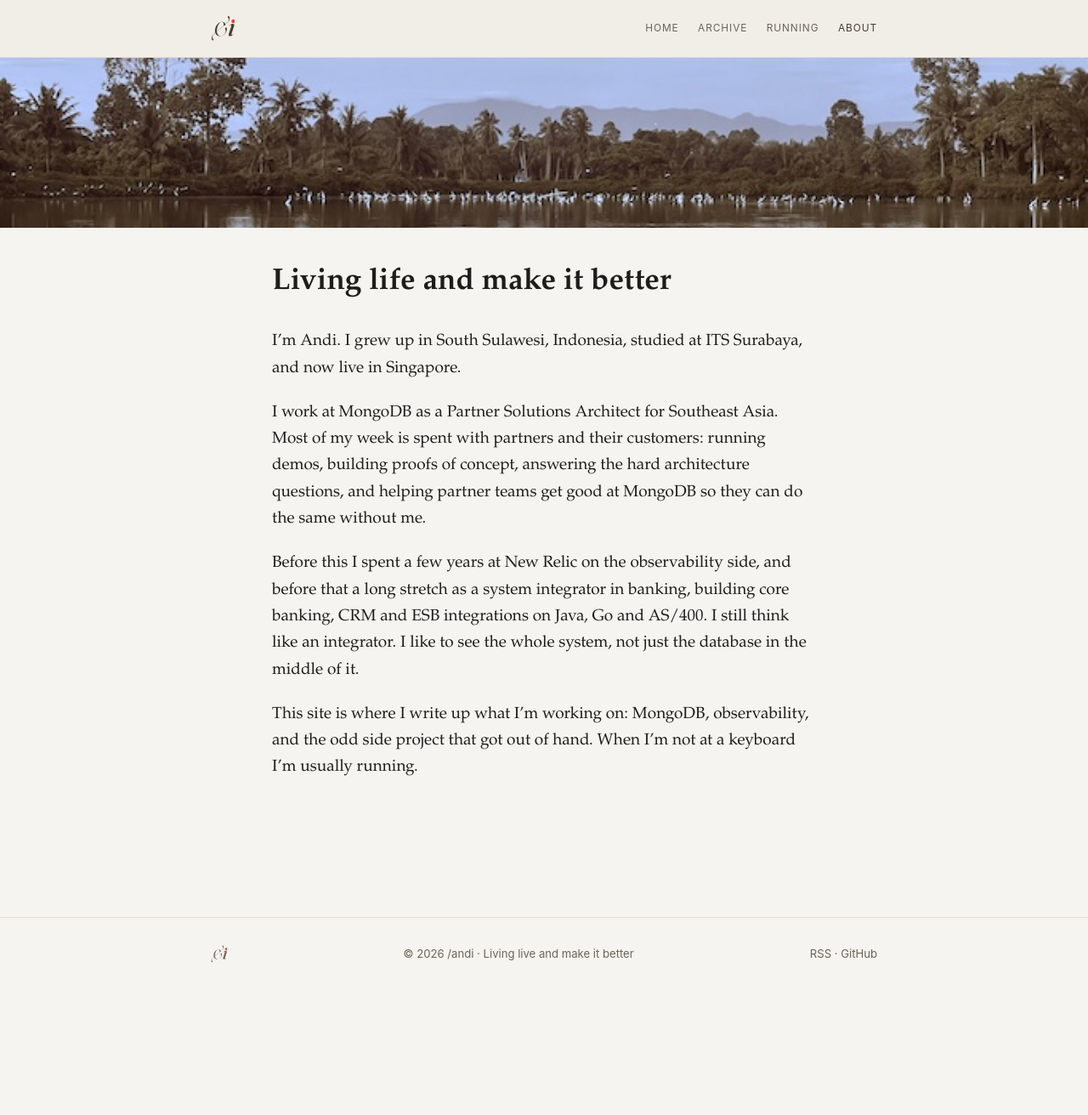
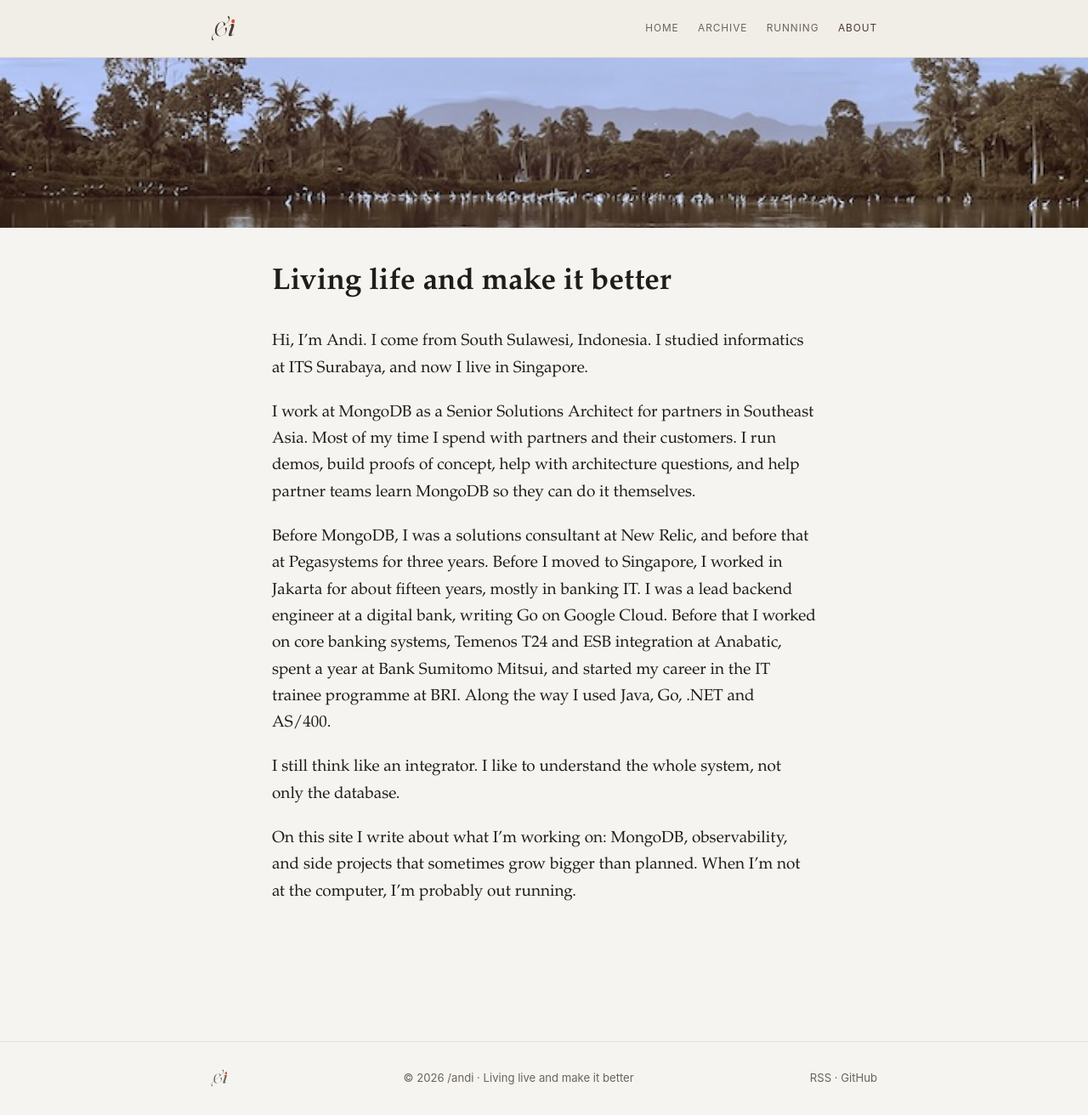
Before and after one commit to andibaso/andibaso.github.io, a Jekyll site: the page built from _pages/about.md, in a window 1280 px wide. Shown: the whole page at 85% size. Built offline with Jekyll 4.4.1, drawn with Linux system fonts in a browser that asks for light colours; comment, search, counter and statistics services are not loaded; before the commit the page ends 1165 px from its top, so only the background shows below that.

Commit message:
About: rewrite from LinkedIn history
Co-Authored-By: Claude Fable 5.1 <noreply@anthropic.com>
Claude-Session: https://claude.ai/code/session_01CyMWw3CEVKdgGCPirYaHVX

```diff
--- a/_pages/about.md
+++ b/_pages/about.md
@@ -5,10 +5,12 @@ permalink: "/about.html"
 image: "/assets/images/beach01.jpg"
 comments: true
 ---
-I'm Andi. I grew up in South Sulawesi, Indonesia, studied at ITS Surabaya, and now live in Singapore.
+Hi, I'm Andi. I come from South Sulawesi, Indonesia. I studied informatics at ITS Surabaya, and now I live in Singapore.
 
-I work at MongoDB as a Partner Solutions Architect for Southeast Asia. Most of my week is spent with partners and their customers: running demos, building proofs of concept, answering the hard architecture questions, and helping partner teams get good at MongoDB so they can do the same without me.
+I work at MongoDB as a Senior Solutions Architect for partners in Southeast Asia. Most of my time I spend with partners and their customers. I run demos, build proofs of concept, help with architecture questions, and help partner teams learn MongoDB so they can do it themselves.
 
-Before this I spent a few years at New Relic on the observability side, and before that a long stretch as a system integrator in banking, building core banking, CRM and ESB integrations on Java, Go and AS/400. I still think like an integrator. I like to see the whole system, not just the database in the middle of it.
+Before MongoDB, I was a solutions consultant at New Relic, and before that at Pegasystems for three years. Before I moved to Singapore, I worked in Jakarta for about fifteen years, mostly in banking IT. I was a lead backend engineer at a digital bank, writing Go on Google Cloud. Before that I worked on core banking systems, Temenos T24 and ESB integration at Anabatic, spent a year at Bank Sumitomo Mitsui, and started my career in the IT trainee programme at BRI. Along the way I used Java, Go, .NET and AS/400.
 
-This site is where I write up what I'm working on: MongoDB, observability, and the odd side project that got out of hand. When I'm not at a keyboard I'm usually running.
+I still think like an integrator. I like to understand the whole system, not only the database.
+
+On this site I write about what I'm working on: MongoDB, observability, and side projects that sometimes grow bigger than planned. When I'm not at the computer, I'm probably out running.
```
